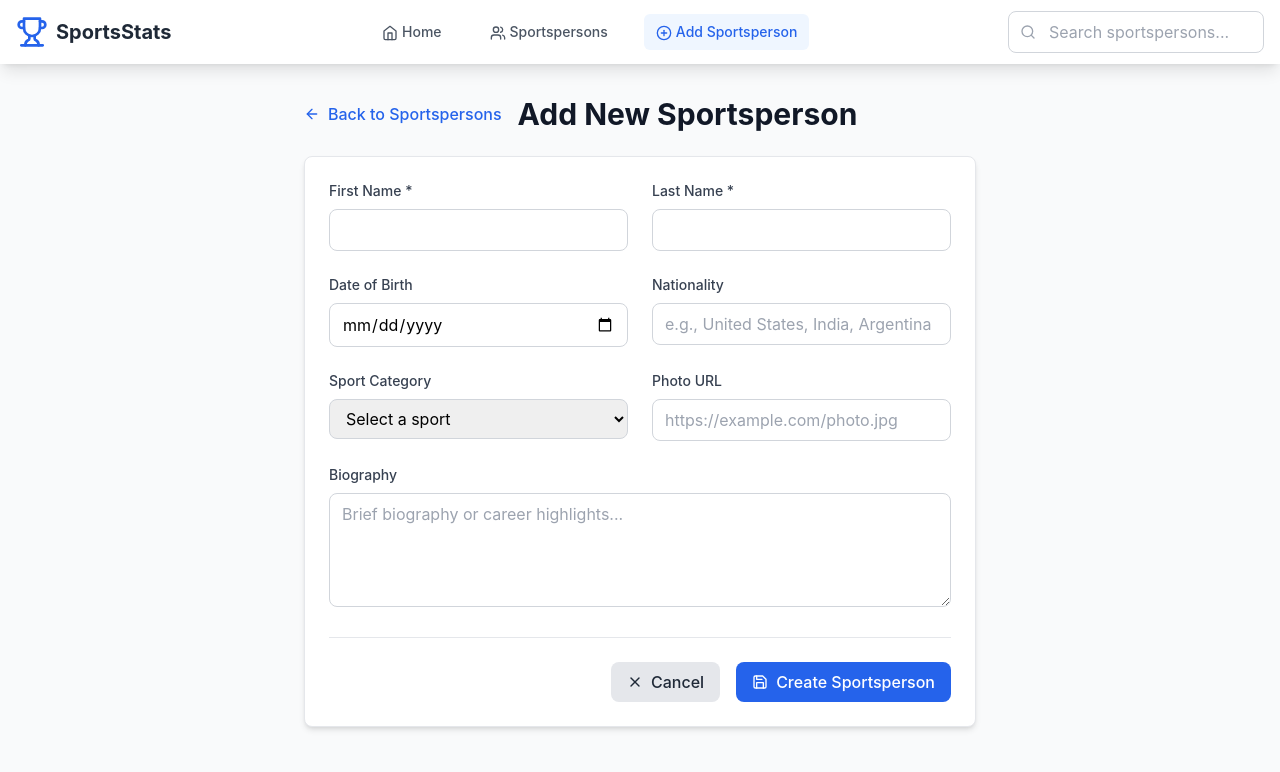
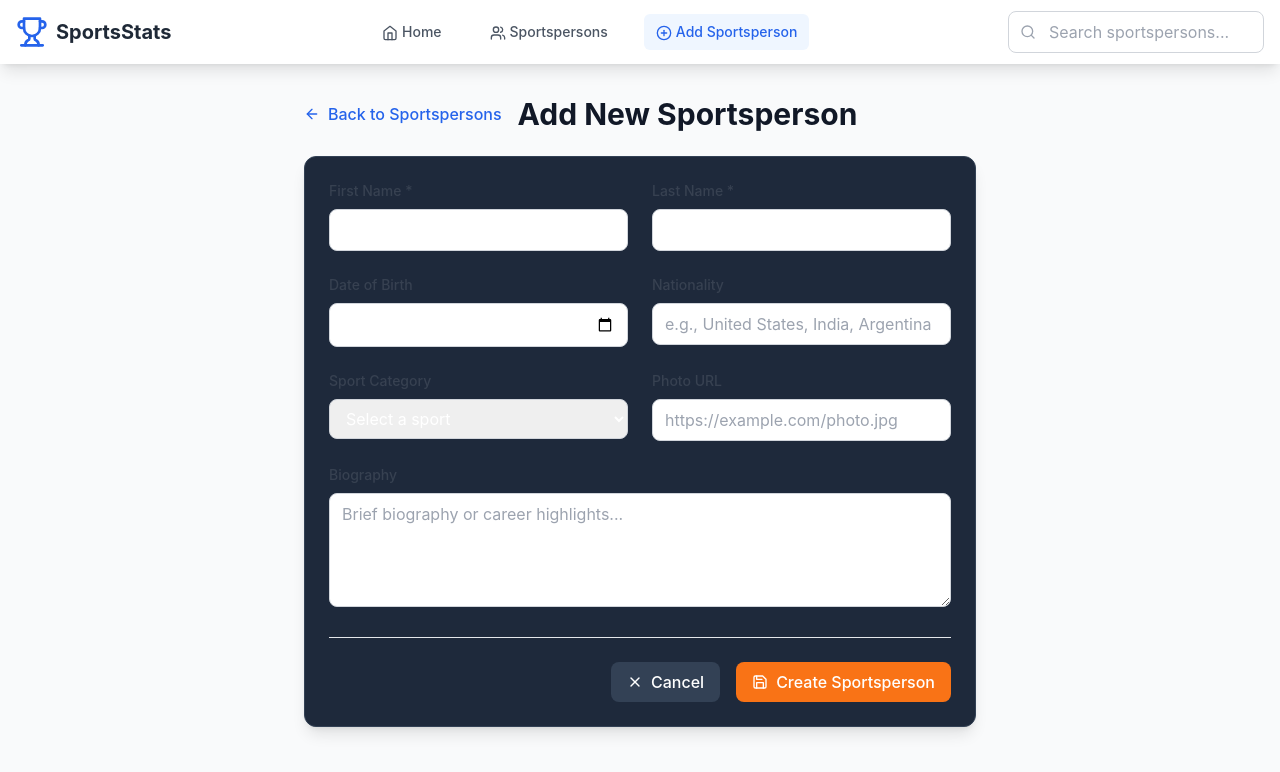
Before and after one commit to Ayushbangwal/Champion-Records, a React (Create React App) app in the folder frontend/: page /sportspersons/add in a window 1280 px wide. Shown: the top 772 px of the page. Built offline with nearby package versions, Linux system fonts and the light colour scheme; no server answers; the HTML template or start-up script is replaced by a standard one.

Commit message:
baskletball theme UI

```diff
--- a/frontend/src/index.css
+++ b/frontend/src/index.css
@@ -9,7 +9,8 @@ body {
     sans-serif;
   -webkit-font-smoothing: antialiased;
   -moz-osx-font-smoothing: grayscale;
-  background-color: #f8fafc;
+  background-color: #0f172a;
+  color: white;
 }
 
 code {
@@ -20,27 +21,25 @@ code {
 /* Custom components */
 @layer components {
   .btn-primary {
-    @apply bg-blue-600 hover:bg-blue-700 text-white font-medium py-2 px-4 rounded-lg transition-colors duration-200;
+    @apply bg-orange-500 hover:bg-orange-600 text-white font-medium py-2 px-4 rounded-lg transition-colors duration-200;
   }
 
   .btn-secondary {
-    @apply bg-gray-200 hover:bg-gray-300 text-gray-800 font-medium py-2 px-4 rounded-lg transition-colors duration-200;
+    @apply bg-slate-700 hover:bg-slate-600 text-white font-medium py-2 px-4 rounded-lg transition-colors duration-200;
   }
 
   .btn-danger {
     @apply bg-red-600 hover:bg-red-700 text-white font-medium py-2 px-4 rounded-lg transition-colors duration-200;
   }
-
   .card {
-    @apply bg-white rounded-lg shadow-md p-6 border border-gray-200;
-  }
-
+  @apply bg-slate-800 rounded-xl shadow-lg p-6 border border-slate-700 hover:scale-105 transition duration-300;
+}
   .stat-card {
-    @apply bg-gradient-to-r from-blue-500 to-blue-600 text-white rounded-lg p-6 shadow-lg;
+    @apply bg-gradient-to-r from-orange-500 to-orange-600 text-white rounded-lg p-6 shadow-lg;
   }
 
   .achievement-card {
-    @apply bg-gradient-to-r from-yellow-400 to-orange-500 text-white rounded-lg p-6 shadow-lg;
+    @apply bg-gradient-to-r from-amber-400 to-orange-500 text-white rounded-lg p-6 shadow-lg;
   }
 
   .record-card {
--- a/frontend/tailwind.config.js
+++ b/frontend/tailwind.config.js
@@ -1,10 +1,14 @@
-/** @type {import('tailwindcss').Config} */
 module.exports = {
-  content: [
-    "./src/**/*.{js,jsx,ts,tsx}",
-  ],
+  content: ["./src/**/*.{js,jsx,ts,tsx}"],
   theme: {
-    extend: {},
+    extend: {
+      colors: {
+        courtDark: "#0f172a",
+        courtCard: "#1e293b",
+        courtOrange: "#f97316",
+        courtGold: "#facc15"
+      }
+    },
   },
   plugins: [],
 }
```
